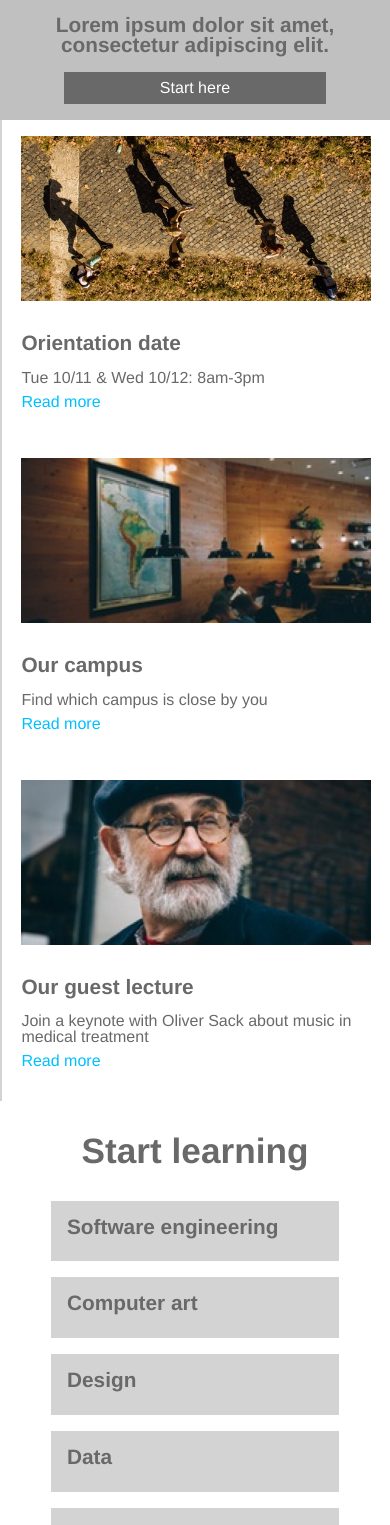
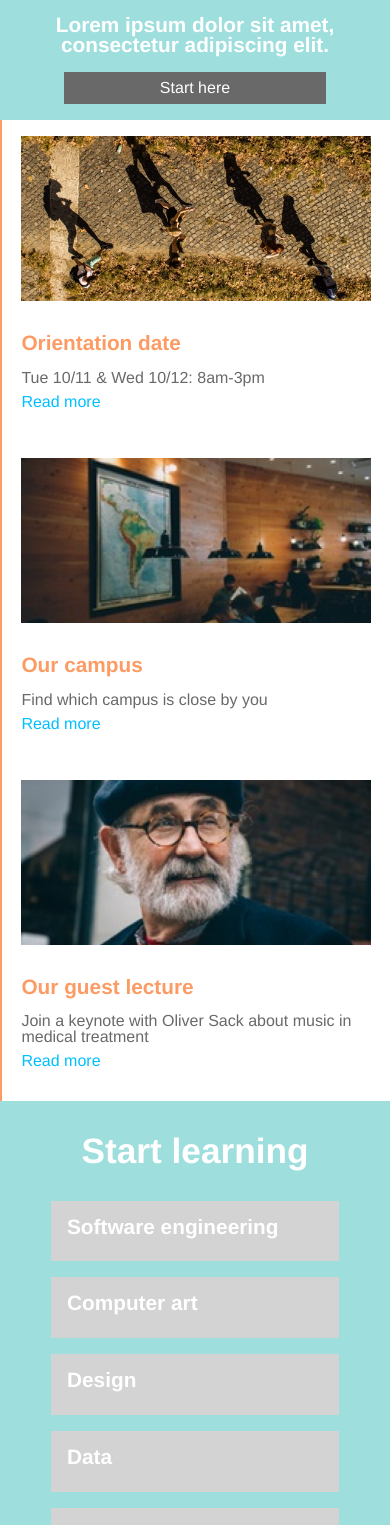
Before and after one commit to jtwmo/Colmar, a plain HTML site: page index.html in a window 390 px wide. Shown: the part 475-2000 px from the top of the page. Drawn offline with Linux system fonts and the light colour scheme.

Commit message:
Add custom colors.

```diff
--- a/resources/css/style.css
+++ b/resources/css/style.css
@@ -9,14 +9,14 @@ h1 {
   font-size: 2.2rem;
   font-weight: bold;
   margin: 1rem 0;
-  color: dimgrey;
+  color: white;
 }
 
 h3 {
   font-size: 1.3rem;
   margin: 1rem 0;
   font-weight: bold;
-  color: dimgrey;
+  color: #FD9B64;
 }
 
 h4 {
@@ -110,8 +110,7 @@ nav ul li {
 
   display: flex;
   padding: 32px 24px;
-  background-color: silver;
-  color: dimgrey;
+  background-color: #9EDFDE;
 }
 
 .banner-img {
@@ -131,6 +130,10 @@ nav ul li {
   flex-direction: column;
   justify-content: center;
   margin-left: 24px;
+}
+
+.banner-content h3 {
+  color: white;
 }
 
 .banner-button {
@@ -189,6 +192,7 @@ nav ul li {
 .information-main h1 {
   margin-top: 32px;
   margin-bottom: 24px;
+  color: #FD9B64;
 }
 
 #attribution {
@@ -204,13 +208,15 @@ nav ul li {
 }
 
 .information-schedule {
-  border-left: 2px solid lightgrey;
+  border-left: 2px solid #FD9B64;
   display: flex;
   flex-direction: column;
   justify-content: center;
   margin-left: 24px;
   width: 40%;
 }
+
+
 
 .information-schedule p {
   margin-bottom: 8px;
@@ -242,6 +248,11 @@ nav ul li {
   flex-direction: column;
   justify-content: center;
   width: 65%;
+
+}
+
+.schedule-item-content h3 {
+  color: #FD9B64;
 }
 
 .schedule-item-content a {
@@ -297,7 +308,7 @@ nav ul li {
 
 .courses {
 
-  background-color: lightgrey;
+  background-color: #9EDFDE;
   display: flex;
   flex-direction: column;
   align-items: center;
@@ -343,6 +354,9 @@ nav ul li {
     display: none;
   }
 
+  .course h3 {
+    color: white;
+  }
   .course h4 {
     display: none;
   }
@@ -351,9 +365,6 @@ nav ul li {
     display: none;
   }
 
-  .courses {
-    background-color: white;
-  }
   .course {
     background-color: lightgrey;
   }
@@ -393,7 +404,7 @@ nav ul li {
 }
 
 .thesis-small {
-  border-left: 2px solid lightgrey;
+  border-left: 2px solid #FD9B64;
   display: flex;
   flex-direction: column;
   justify-content: flex-start;
```
